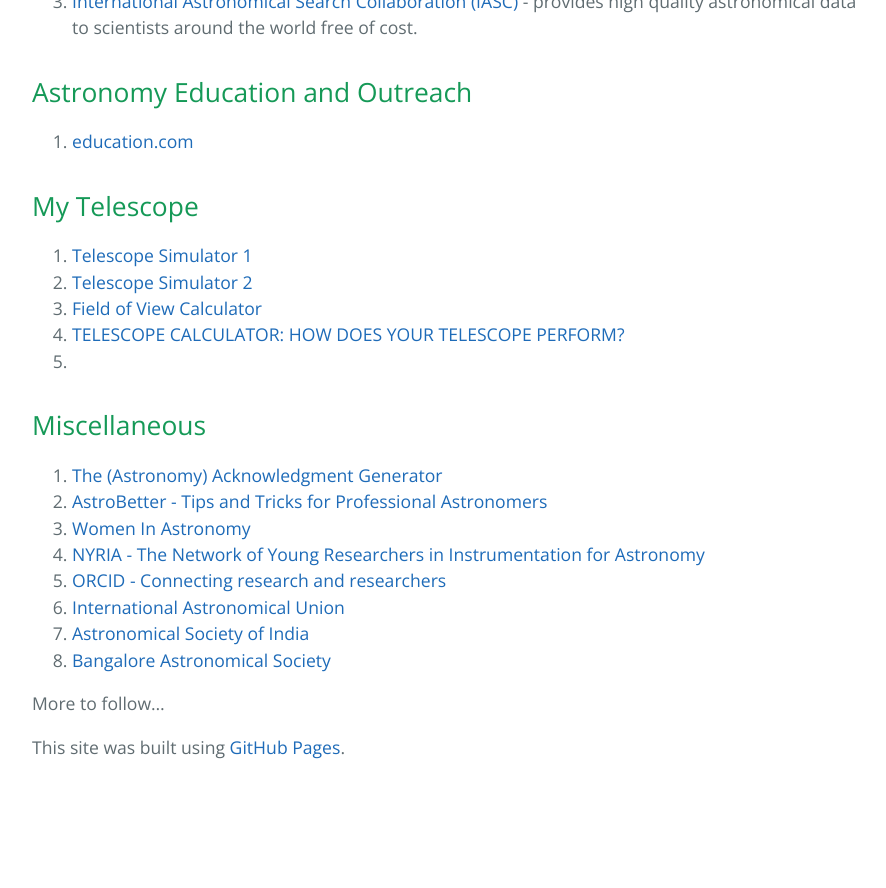
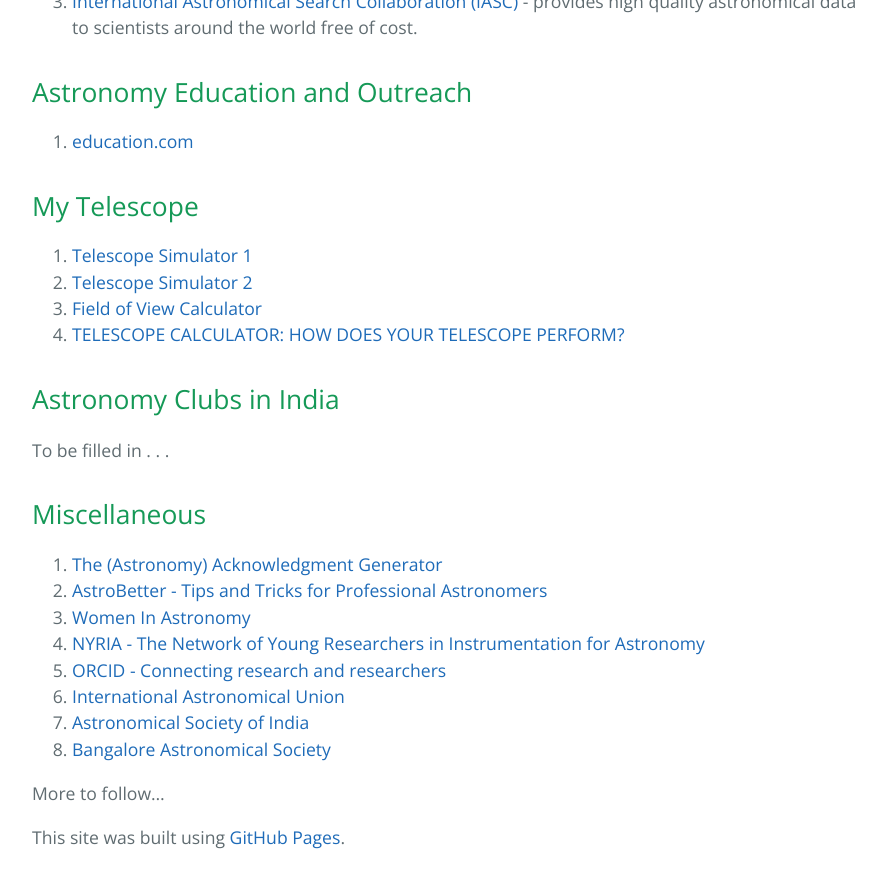
Before and after one commit to AstronomyInIndia/astronomyinindia.github.io, a Jekyll site: the page built from index.md, in a window 1280 px wide and 900 px high, scrolled down 2048 px. Shown: the top 888 px of the window, without its empty margins (192-1078 px from the left). Built offline with Jekyll 4.4.1, drawn with Linux system fonts in a browser that asks for light colours; before the commit the page ends 2858 px from its top, so only the background shows below that.

Commit message:
Update index.md

```diff
--- a/index.md
+++ b/index.md
@@ -67,7 +67,11 @@ __Disclaimer__: This webpage started as a side project. We might not have confir
 2. [Telescope Simulator 2](https://telescopius.com/telescope-simulator)
 3. [Field of View Calculator](https://astronomy.tools/calculators/field_of_view/)
 4. [TELESCOPE CALCULATOR: HOW DOES YOUR TELESCOPE PERFORM?](https://skyandtelescope.org/observing/skyandtelescope-coms-scope-calculator/)
-5.
+
+## Astronomy Clubs in India
+
+To be filled in . . .
+
 
 ## Miscellaneous
 
```
